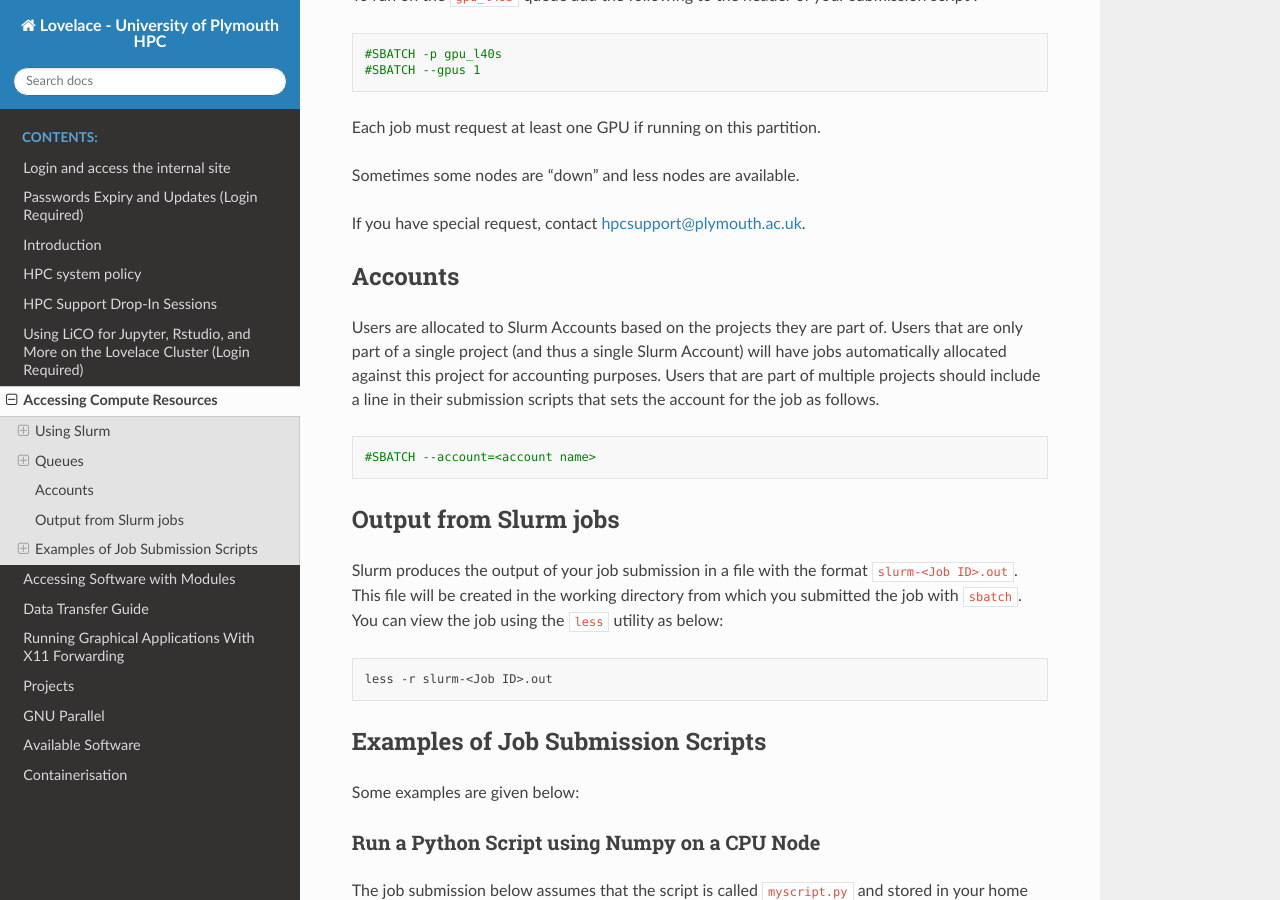
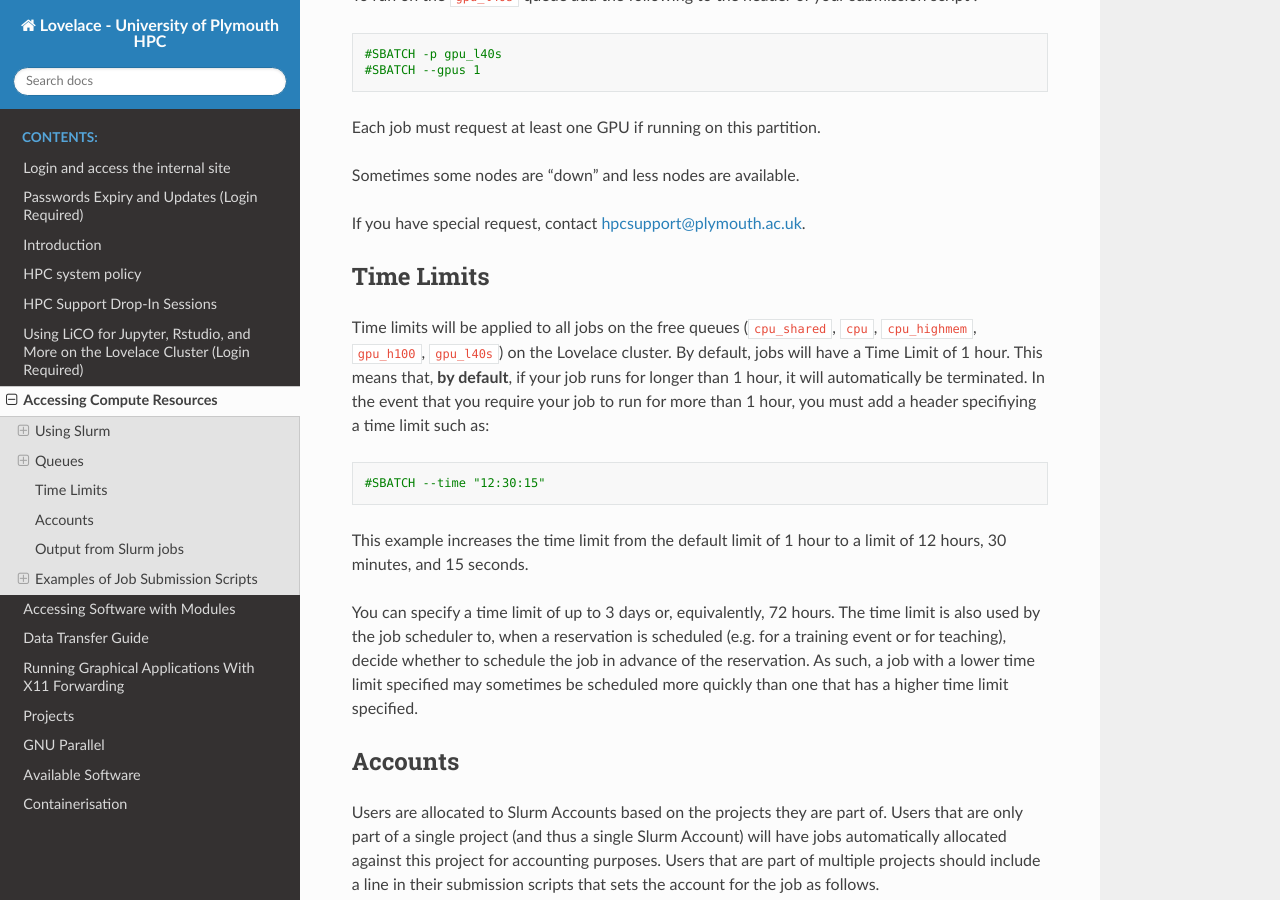
Before and after one commit to AbhinavPraveen/UoP-HPC-Docs, a Sphinx documentation site: the page built from source/user-guide/resources.rst, in a window 1280 px wide and 900 px high, scrolled down 2945 px. Built offline with Sphinx 7.4.7 and the Read the Docs theme 3.1.0, drawn with Linux system fonts in a browser that asks for light colours.

Commit message:
Add time limits section

```diff
--- a/source/user-guide/resources.rst
+++ b/source/user-guide/resources.rst
@@ -159,6 +159,19 @@ Sometimes some nodes are "down" and less nodes are available.
 If you have special request, contact `hpcsupport@plymouth.ac.uk
 <mailto:hpcsupport@plymouth.ac.uk>`_.
 
+Time Limits
+-----------
+
+Time limits will be applied to all jobs on the free queues (:plaintext:`cpu_shared`, :plaintext:`cpu`, :plaintext:`cpu_highmem`, :plaintext:`gpu_h100`, :plaintext:`gpu_l40s`) on the Lovelace cluster. By default, jobs will have a Time Limit of 1 hour. This means that, **by default**, if your job runs for longer than 1 hour, it will automatically be terminated. In the event that you require your job to run for more than 1 hour, you must add a header specifiying a time limit such as:
+
+.. code-block:: sbatch
+
+   #SBATCH --time "12:30:15"
+
+This example increases the time limit from the default limit of 1 hour to a limit of 12 hours, 30 minutes, and 15 seconds.
+
+You can specify a time limit of up to 3 days or, equivalently, 72 hours. The time limit is also used by the job scheduler to, when a reservation is scheduled (e.g. for a training event or for teaching), decide whether to schedule the job in advance of the reservation. As such, a job with a lower time limit specified may sometimes be scheduled more quickly than one that has a higher time limit specified.
+
 Accounts
 --------
 
```
